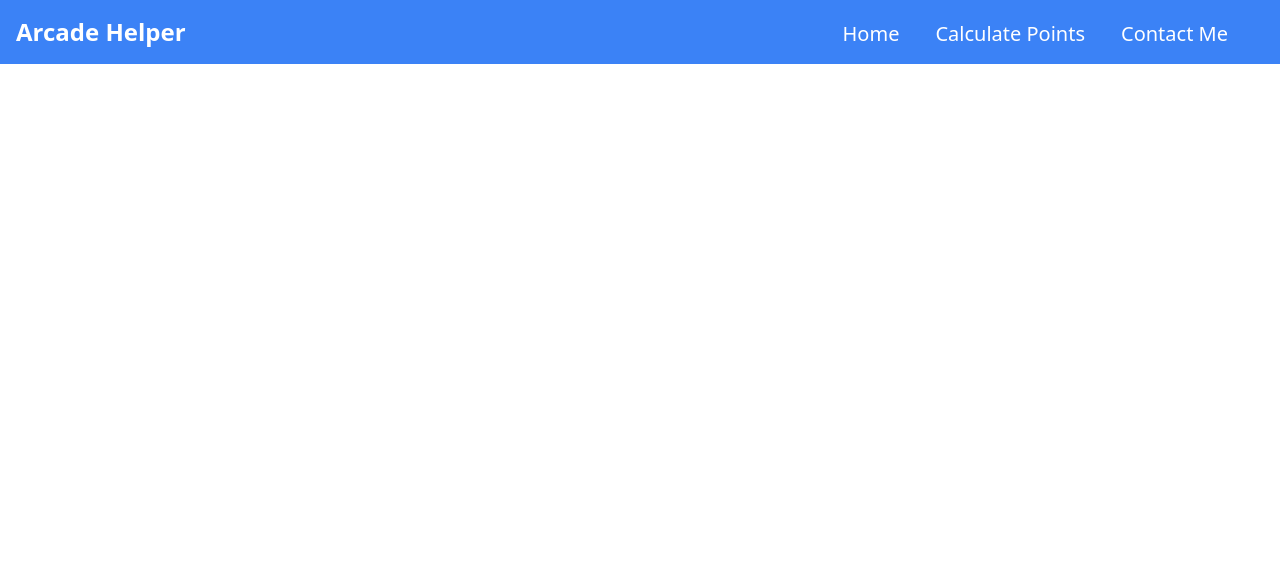
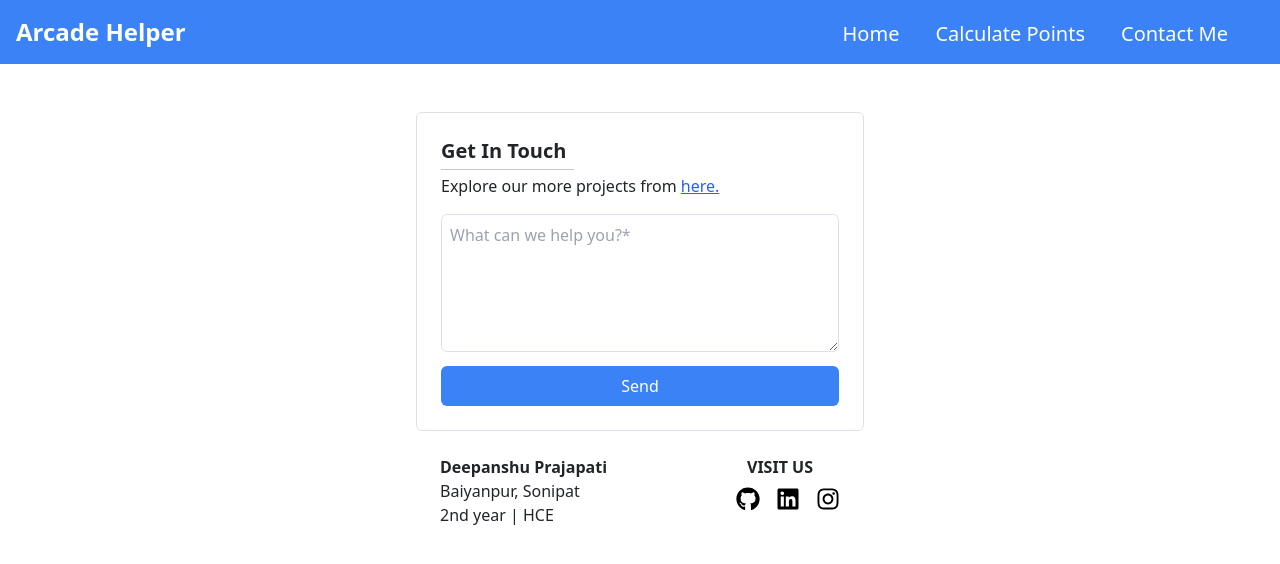
Before and after one commit to dikshagenai/arcadeCalc, a React (Create React App) app: page /contact in a window 1280 px wide. Shown: the top 564 px of the page. Built offline with nearby package versions, Linux system fonts and the light colour scheme.

Commit message:
Contact Page completed!

```diff
--- a/src/Components/Contact.jsx
+++ b/src/Components/Contact.jsx
@@ -1,9 +1,68 @@
-import React from 'react'
+import React, { useState } from 'react'
+import Footer from './Footer'
+const Contact = () => {
 
-const Contact = () => {
+    const [body, setBody] = useState('')
+
+    const sendEmail = () => {
+        var recipient = 'deepanshubawaliya@gmail.com'
+        var mailtoLink = "mailto:" + recipient + "?subject=" + encodeURIComponent("Email from Arcade Calc") + "&body=" + encodeURIComponent(body);
+        window.location.href = mailtoLink;
+    }
+
+    const onChange = (e) => {
+        setBody(e.target.value)
+
+    }
+
+
     return (
         <>
+            <div className="p-4 rounded border border-gray-200 max-w-md w-full mx-auto" style={{ "background-color": "white" }}>
+                <strong className='text-xl mt-3'>
+                    Get In Touch
+                </strong>
+                <hr className='my-1 w-2/6' />
+                <p className='mb-2'>
+                    Explore our more projects from <a className='text-blue-600 underline' href="https://github.com/deepanshu-prajapati01?tab=repositories" target="_blank" rel="noopener noreferrer">here.</a>
+                </p>
 
+
+                <textarea className="border p-2 rounded w-full my-2" name="body" id="query" rows={5} placeholder='What can we help you?*' value={body} onChange={onChange} />
+
+                <button className="bg-blue-500 text-white px-4 py-2 rounded w-full" onClick={sendEmail}>Send</button>
+            </div>
+            <div className='flex p-4 max-w-md w-full mx-auto justify-between'>
+                <div>
+                    <strong>Deepanshu Prajapati</strong>
+                    <p>Baiyanpur, Sonipat</p>
+                    <p>2nd year | HCE</p>
+                </div>
+
+                <div className='space-y-2'>
+                    <strong className='flex justify-center'>VISIT US</strong>
+                    <ul className="list-unstyled d-flex">
+                        <li className="ms-3"><a className="link-dark" rel="noreferrer" target='_blank' href="https://github.com/deepanshu-prajapati01">
+                            {/* GITHUB SVG */}
+                            <svg className="bi" width="24" height="24" xmlns="http://www.w3.org/2000/svg" viewBox="0 0 496 512"><path d="M165.9 397.4c0 2-2.3 3.6-5.2 3.6-3.3 .3-5.6-1.3-5.6-3.6 0-2 2.3-3.6 5.2-3.6 3-.3 5.6 1.3 5.6 3.6zm-31.1-4.5c-.7 2 1.3 4.3 4.3 4.9 2.6 1 5.6 0 6.2-2s-1.3-4.3-4.3-5.2c-2.6-.7-5.5 .3-6.2 2.3zm44.2-1.7c-2.9 .7-4.9 2.6-4.6 4.9 .3 2 2.9 3.3 5.9 2.6 2.9-.7 4.9-2.6 4.6-4.6-.3-1.9-3-3.2-5.9-2.9zM244.8 8C106.1 8 0 113.3 0 252c0 110.9 69.8 205.8 169.5 239.2 12.8 2.3 17.3-5.6 17.3-12.1 0-6.2-.3-40.4-.3-61.4 0 0-70 15-84.7-29.8 0 0-11.4-29.1-27.8-36.6 0 0-22.9-15.7 1.6-15.4 0 0 24.9 2 38.6 25.8 21.9 38.6 58.6 27.5 72.9 20.9 2.3-16 8.8-27.1 16-33.7-55.9-6.2-112.3-14.3-112.3-110.5 0-27.5 7.6-41.3 23.6-58.9-2.6-6.5-11.1-33.3 2.6-67.9 20.9-6.5 69 27 69 27 20-5.6 41.5-8.5 62.8-8.5s42.8 2.9 62.8 8.5c0 0 48.1-33.6 69-27 13.7 34.7 5.2 61.4 2.6 67.9 16 17.7 25.8 31.5 25.8 58.9 0 96.5-58.9 104.2-114.8 110.5 9.2 7.9 17 22.9 17 46.4 0 33.7-.3 75.4-.3 83.6 0 6.5 4.6 14.4 17.3 12.1C428.2 457.8 496 362.9 496 252 496 113.3 383.5 8 244.8 8zM97.2 352.9c-1.3 1-1 3.3 .7 5.2 1.6 1.6 3.9 2.3 5.2 1 1.3-1 1-3.3-.7-5.2-1.6-1.6-3.9-2.3-5.2-1zm-10.8-8.1c-.7 1.3 .3 2.9 2.3 3.9 1.6 1 3.6 .7 4.3-.7 .7-1.3-.3-2.9-2.3-3.9-2-.6-3.6-.3-4.3 .7zm32.4 35.6c-1.6 1.3-1 4.3 1.3 6.2 2.3 2.3 5.2 2.6 6.5 1 1.3-1.3 .7-4.3-1.3-6.2-2.2-2.3-5.2-2.6-6.5-1zm-11.4-14.7c-1.6 1-1.6 3.6 0 5.9 1.6 2.3 4.3 3.3 5.6 2.3 1.6-1.3 1.6-3.9 0-6.2-1.4-2.3-4-3.3-5.6-2z" /></svg>
+                        </a></li>
+
+                        <li className="ms-3"><a className="link-dark" rel="noreferrer" target='_blank' href="https://www.linkedin.com/in/deepanshu-prajapati01/">
+                            {/* LINKEDIN SVG */}
+                            <svg className="bi" width="24" height="24" xmlns="http://www.w3.org/2000/svg" viewBox="0 0 448 512"><path d="M416 32H31.9C14.3 32 0 46.5 0 64.3v383.4C0 465.5 14.3 480 31.9 480H416c17.6 0 32-14.5 32-32.3V64.3c0-17.8-14.4-32.3-32-32.3zM135.4 416H69V202.2h66.5V416zm-33.2-243c-21.3 0-38.5-17.3-38.5-38.5S80.9 96 102.2 96c21.2 0 38.5 17.3 38.5 38.5 0 21.3-17.2 38.5-38.5 38.5zm282.1 243h-66.4V312c0-24.8-.5-56.7-34.5-56.7-34.6 0-39.9 27-39.9 54.9V416h-66.4V202.2h63.7v29.2h.9c8.9-16.8 30.6-34.5 62.9-34.5 67.2 0 79.7 44.3 79.7 101.9V416z" /></svg>
+
+                        </a></li>
+
+                        <li className="ms-3"><a className="link-dark" rel="noreferrer" target='_blank' href="https://www.instagram.com/deepanshu_prajapati01/">
+                            {/* Instagram SVG */}
+                            <svg className="bi" width="24" height="24" xmlns="http://www.w3.org/2000/svg" viewBox="0 0 448 512"><path d="M224.1 141c-63.6 0-114.9 51.3-114.9 114.9s51.3 114.9 114.9 114.9S339 319.5 339 255.9 287.7 141 224.1 141zm0 189.6c-41.1 0-74.7-33.5-74.7-74.7s33.5-74.7 74.7-74.7 74.7 33.5 74.7 74.7-33.6 74.7-74.7 74.7zm146.4-194.3c0 14.9-12 26.8-26.8 26.8-14.9 0-26.8-12-26.8-26.8s12-26.8 26.8-26.8 26.8 12 26.8 26.8zm76.1 27.2c-1.7-35.9-9.9-67.7-36.2-93.9-26.2-26.2-58-34.4-93.9-36.2-37-2.1-147.9-2.1-184.9 0-35.8 1.7-67.6 9.9-93.9 36.1s-34.4 58-36.2 93.9c-2.1 37-2.1 147.9 0 184.9 1.7 35.9 9.9 67.7 36.2 93.9s58 34.4 93.9 36.2c37 2.1 147.9 2.1 184.9 0 35.9-1.7 67.7-9.9 93.9-36.2 26.2-26.2 34.4-58 36.2-93.9 2.1-37 2.1-147.8 0-184.8zM398.8 388c-7.8 19.6-22.9 34.7-42.6 42.6-29.5 11.7-99.5 9-132.1 9s-102.7 2.6-132.1-9c-19.6-7.8-34.7-22.9-42.6-42.6-11.7-29.5-9-99.5-9-132.1s-2.6-102.7 9-132.1c7.8-19.6 22.9-34.7 42.6-42.6 29.5-11.7 99.5-9 132.1-9s102.7-2.6 132.1 9c19.6 7.8 34.7 22.9 42.6 42.6 11.7 29.5 9 99.5 9 132.1s2.7 102.7-9 132.1z" /></svg>
+
+                        </a></li>
+                    </ul>
+
+                </div>
+
+            </div>
         </>
     )
 }
--- a/src/Footer.jsx
+++ b/src/Components/Footer.jsx
@@ -3,7 +3,7 @@
 const Footer = () => {
     return (
         <>
-            <div className='flex border border-black p-3 bg-black justify-center'>
+            <div className='flex border border-black p-3 bg-black justify-center mt-3'>
                 <span className='text-white'>@ 2024 ArcadeCalc - All Rights Reserved.</span>
             </div>
         </>
--- a/src/Components/Home.jsx
+++ b/src/Components/Home.jsx
@@ -1,5 +1,5 @@
 import React from 'react'
-import Footer from '../Footer'
+import Footer from './Footer'
 
 const Home = () => {
     return (
```
